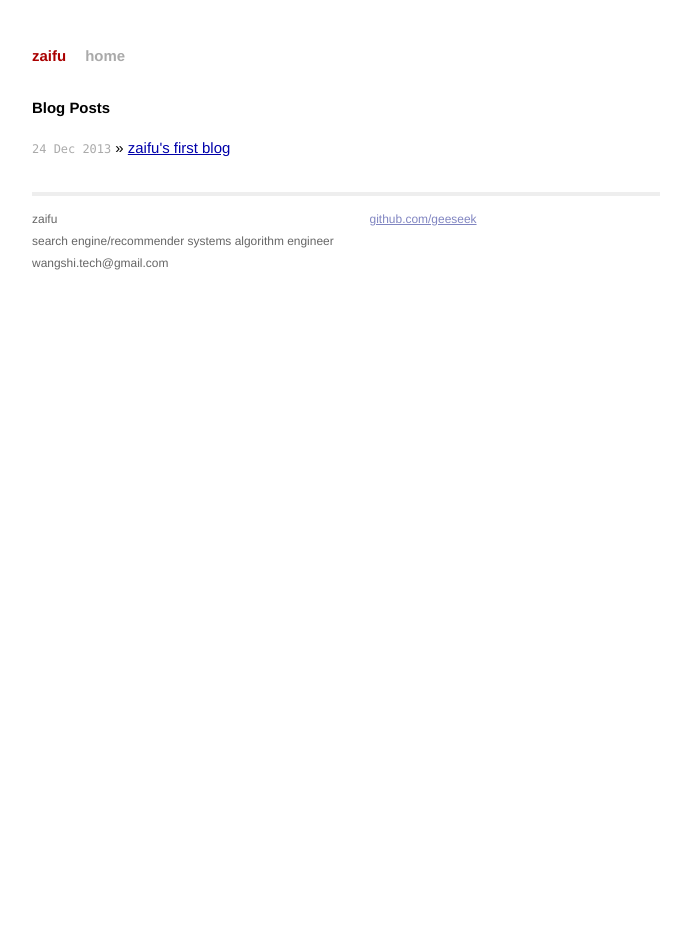
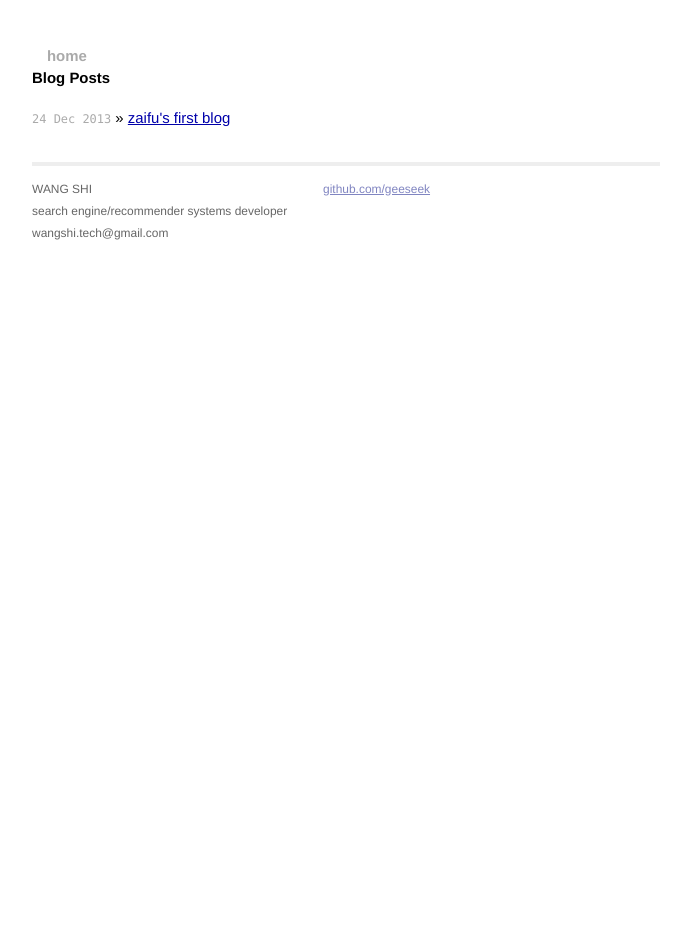
Before and after one commit to geeseek/geeseek.github.io, a Jekyll site: the page built from index.html, in a window 1280 px wide. Shown: the whole page, without its empty margins (294-985 px from the left). Built offline with Jekyll 4.4.1, drawn with Linux system fonts in a browser that asks for light colours; Markdown is read by kramdown in place of the engine named in the settings.

Commit message:
fix style of homepage

```diff
--- a/_layouts/default.html
+++ b/_layouts/default.html
@@ -17,7 +17,7 @@
 
         <div class="site">
           <div class="header">
-            <h1 class="title"><a href="/">{{ site.name }}</a></h1>
+            <!-- <h1 class="title"><a href="/">{{ site.name }}</a></h1> -->
             <a class="extra" href="/">home</a>
           </div>
 
@@ -26,8 +26,8 @@
           <div class="footer">
             <div class="contact">
               <p>
-                zaifu<br />
-                search engine/recommender systems algorithm engineer<br />
+                WANG SHI<br />
+                search engine/recommender systems developer<br />
                 wangshi.tech@gmail.com
               </p>
             </div>
```
